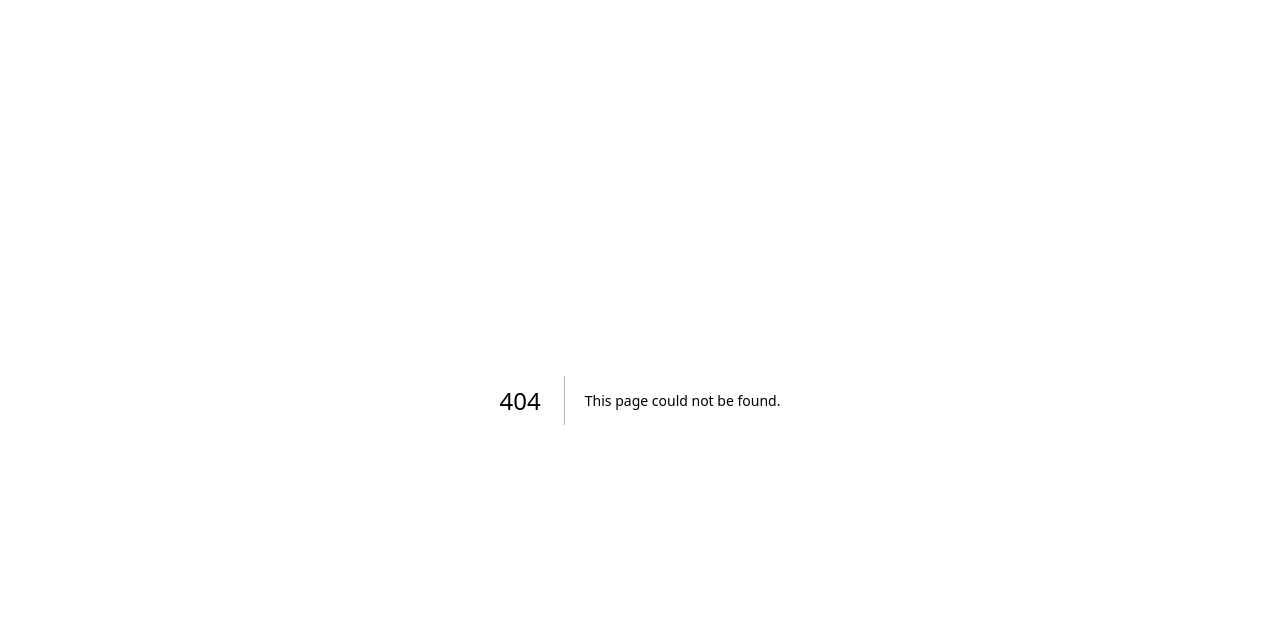
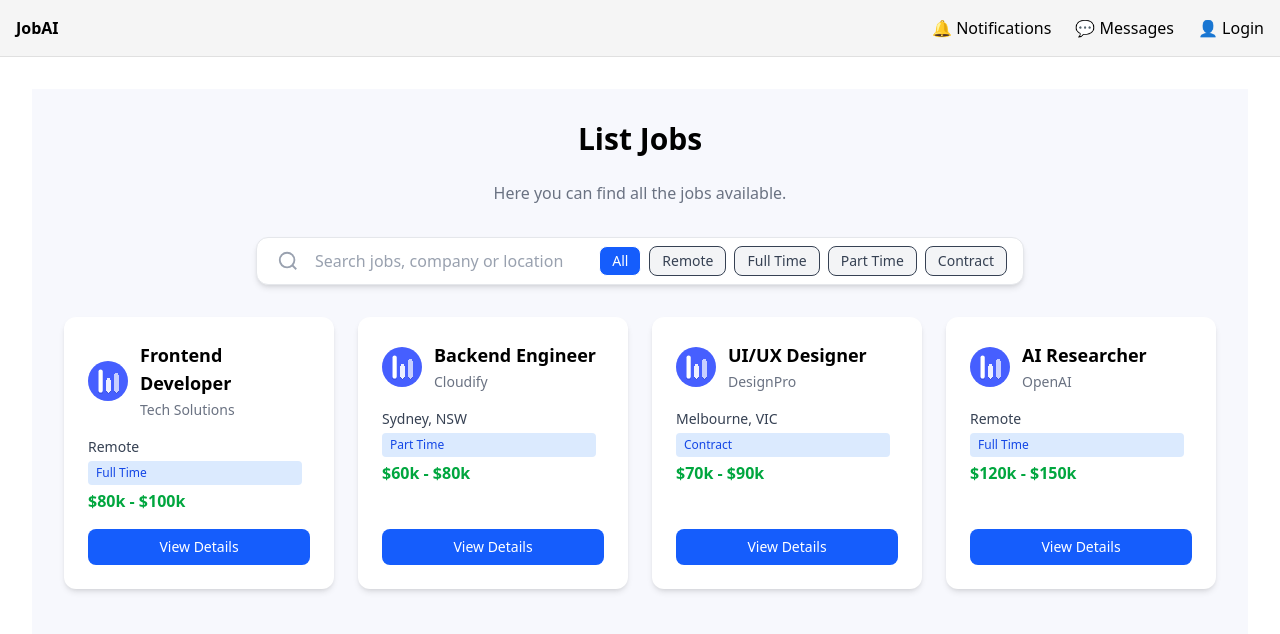
Before and after one commit to DevWorld888/jobAI, a Next.js app: page /listJobs in a window 1280 px wide. Before the commit this address had no page. Shown: the top 634 px of the page. Built offline with nearby package versions, Linux system fonts and the light colour scheme.

Commit message:
fix list jobs

```diff
--- /dev/null
+++ b/src/app/(JobsListGroup)/layout.tsx
@@ -0,0 +1,36 @@
+import React, { ReactNode } from "react";
+
+type LayoutProps = {
+    children: ReactNode;
+};
+
+const Header: React.FC = () => (
+    <header style={{
+        display: "flex",
+        justifyContent: "space-between",
+        alignItems: "center",
+        padding: "1rem",
+        background: "#f5f5f5",
+        borderBottom: "1px solid #e0e0e0"
+    }}>
+        <div>
+            <strong>JobAI</strong>
+        </div>
+        <div style={{ display: "flex", gap: "1.5rem" }}>
+            <span>🔔 Notifications</span>
+            <span>💬 Messages</span>
+            <span>👤 Login</span>
+        </div>
+    </header>
+);
+
+const Layout: React.FC<LayoutProps> = ({ children }) => (
+    <div>
+        <Header />
+        <main style={{ padding: "2rem" }}>
+            {children}
+        </main>
+    </div>
+);
+
+export default Layout;
--- /dev/null
+++ b/src/app/(JobsListGroup)/listJobs/page.tsx
@@ -0,0 +1,156 @@
+'use client'
+
+import { useState } from 'react';
+// Ejemplo de datos de trabajos
+const jobs = [
+  {
+    id: 1,
+    title: "Frontend Developer",
+    company: "Tech Solutions",
+    location: "Remote",
+    type: "Full Time",
+    salary: "$80k - $100k",
+    logo: "/images/logo/logo-icon.svg",
+  },
+  {
+    id: 2,
+    title: "Backend Engineer",
+    company: "Cloudify",
+    location: "Sydney, NSW",
+    type: "Part Time",
+    salary: "$60k - $80k",
+    logo: "/images/logo/logo-icon.svg",
+  },
+  {
+    id: 3,
+    title: "UI/UX Designer",
+    company: "DesignPro",
+    location: "Melbourne, VIC",
+    type: "Contract",
+    salary: "$70k - $90k",
+    logo: "/images/logo/logo-icon.svg",
+  },
+  {
+    id: 4,
+    title: "AI Researcher",
+    company: "OpenAI",
+    location: "Remote",
+    type: "Full Time",
+    salary: "$120k - $150k",
+    logo: "/images/logo/logo-icon.svg",
+  },
+];
+
+export default function Page() {
+  const [search, setSearch] = useState('');
+  const [filter, setFilter] = useState<'All' | 'Remote' | 'Full Time' | 'Part Time' | 'Contract'>('All');
+
+  const filteredJobs = jobs.filter(job => {
+    const matchesSearch =
+      job.title.toLowerCase().includes(search.toLowerCase()) ||
+      job.company.toLowerCase().includes(search.toLowerCase()) ||
+      job.location.toLowerCase().includes(search.toLowerCase());
+    const matchesFilter =
+      filter === 'All' ||
+      (filter === 'Remote' && job.location.toLowerCase() === 'remote') ||
+      (filter === 'Full Time' && job.type === 'Full Time') ||
+      (filter === 'Part Time' && job.type === 'Part Time') ||
+      (filter === 'Contract' && job.type === 'Contract');
+    return matchesSearch && matchesFilter;
+  });
+
+  return (
+    <div className="min-h-screen bg-[#f7f8fd] px-4 py-8">
+      <div className="max-w-6xl mx-auto">
+        <h1 className="text-3xl font-bold text-center mb-6">List Jobs</h1>
+        <p className="text-center text-gray-500 mb-8">Here you can find all the jobs available.</p>
+        {/* Search and Filters */}
+        <form
+          className="w-full max-w-3xl mx-auto flex flex-col sm:flex-row items-center bg-white rounded-xl shadow-md border border-gray-200 px-4 py-2 mb-8 gap-2"
+          onSubmit={e => e.preventDefault()}
+        >
+          <span className="text-gray-400 pl-1 pr-2">
+            <svg width="22" height="22" fill="none" stroke="currentColor" strokeWidth="2" viewBox="0 0 24 24">
+              <circle cx="11" cy="11" r="8" />
+              <line x1="21" y1="21" x2="16.65" y2="16.65" />
+            </svg>
+          </span>
+          <input
+            type="text"
+            placeholder="Search jobs, company or location"
+            className="flex-1 outline-none bg-transparent text-gray-700 placeholder-gray-400 text-base"
+            value={search}
+            onChange={e => setSearch(e.target.value)}
+          />
+          <div className="flex gap-2 flex-wrap mt-2 sm:mt-0">
+            <button
+              type="button"
+              className={`px-3 py-1 rounded-lg text-sm font-medium border ${filter === 'All' ? 'bg-blue-600 text-white' : 'bg-gray-100 text-gray-700'} hover:bg-blue-500 hover:text-white transition`}
+              onClick={() => setFilter('All')}
+            >
+              All
+            </button>
+            <button
+              type="button"
+              className={`px-3 py-1 rounded-lg text-sm font-medium border ${filter === 'Remote' ? 'bg-blue-600 text-white' : 'bg-gray-100 text-gray-700'} hover:bg-blue-500 hover:text-white transition`}
+              onClick={() => setFilter('Remote')}
+            >
+              Remote
+            </button>
+            <button
+              type="button"
+              className={`px-3 py-1 rounded-lg text-sm font-medium border ${filter === 'Full Time' ? 'bg-blue-600 text-white' : 'bg-gray-100 text-gray-700'} hover:bg-blue-500 hover:text-white transition`}
+              onClick={() => setFilter('Full Time')}
+            >
+              Full Time
+            </button>
+            <button
+              type="button"
+              className={`px-3 py-1 rounded-lg text-sm font-medium border ${filter === 'Part Time' ? 'bg-blue-600 text-white' : 'bg-gray-100 text-gray-700'} hover:bg-blue-500 hover:text-white transition`}
+              onClick={() => setFilter('Part Time')}
+            >
+              Part Time
+            </button>
+            <button
+              type="button"
+              className={`px-3 py-1 rounded-lg text-sm font-medium border ${filter === 'Contract' ? 'bg-blue-600 text-white' : 'bg-gray-100 text-gray-700'} hover:bg-blue-500 hover:text-white transition`}
+              onClick={() => setFilter('Contract')}
+            >
+              Contract
+            </button>
+          </div>
+        </form>
+        {/* Cards */}
+        <div className="grid grid-cols-1 sm:grid-cols-2 lg:grid-cols-3 xl:grid-cols-4 gap-6">
+          {filteredJobs.length === 0 && (
+            <div className="col-span-full text-center text-gray-400 py-12">
+              No jobs found.
+            </div>
+          )}
+          {filteredJobs.map(job => (
+            <div
+              key={job.id}
+              className="bg-white rounded-xl shadow-md p-6 flex flex-col hover:shadow-lg transition-shadow duration-200"
+            >
+              <div className="flex items-center gap-3 mb-4">
+                <img src={job.logo} alt={job.company} className="w-10 h-10 rounded-full bg-gray-100" />
+                <div>
+                  <h2 className="text-lg font-semibold">{job.title}</h2>
+                  <span className="text-sm text-gray-500">{job.company}</span>
+                </div>
+              </div>
+              <div className="flex flex-col gap-1 mb-4">
+                <span className="text-gray-700 text-sm">{job.location}</span>
+                <span className="inline-block text-xs px-2 py-1 bg-blue-100 text-blue-700 rounded mr-2">{job.type}</span>
+                <span className="text-green-600 font-semibold">{job.salary}</span>
+              </div>
+              <button className="mt-auto px-4 py-2 bg-blue-600 text-white rounded-lg hover:bg-blue-700 transition-colors text-sm font-medium">
+                View Details
+              </button>
+            </div>
+          ))}
+        </div>
+      </div>
+    </div>
+  );
+}
--- a/src/app/layout/AppSidebar.tsx
+++ b/src/app/layout/AppSidebar.tsx
@@ -4,7 +4,21 @@ import Link from 'next/link';
 import { useSidebar } from '@/context/SidebarContext';
 import Image from 'next/image';
 
-import { Grid, ShoppingCart, Users, Settings, HelpCircle, ChevronDown, ChevronRight, Ellipsis, ChartPie, Box, Plug,ClipboardList,CircleUser  } from 'lucide-react';
+import { Grid,
+  ShoppingCart,
+  Users,
+  Settings,
+  HelpCircle,
+  ChevronDown,
+  ChevronRight,
+  Ellipsis,
+  ChartPie,
+  FileSearch2,
+  CloudUpload,
+  Box,
+  Plug,
+  ClipboardList,
+   CircleUser } from 'lucide-react';
 import { usePathname } from 'next/navigation';
 
 type NavItem = {
@@ -20,27 +34,37 @@ const navItems: NavItem[] = [
     name: "Dashboard",
     subItems: [{ name: "Ecommerce", path: "/", pro: false }],
   },
+  // {
+  //   icon: ShoppingCart,
+  //   name: "Products",
+  //   subItems: [
+  //     { name: "List", path: "/products", pro: false },
+  //     { name: "Add New", path: "/products/new", pro: true, new: true },
+  //   ],
+  // },
   {
-    icon: ShoppingCart,
-    name: "Products",
-    subItems: [
-      { name: "List", path: "/products", pro: false },
-      { name: "Add New", path: "/products/new", pro: true, new: true },
-    ],
+    icon: FileSearch2,
+    name: "Browse a job",
+    path: "/seeker/jobs",
   },
   {
     icon: ClipboardList,
-    name: "Browse Jobs",
-    path: "/jobs",
+    name: "My Applications",
+    path: "/my-applications",
   },
   {
-    icon: Settings,
-    name: "Settings",
-    subItems: [
-      { name: "General", path: "/settings/general", pro: false },
-      { name: "Security", path: "/settings/security", pro: true },
-    ],
+    icon: CloudUpload,
+    name: "Upload Resume",
+    path: "/upload-resume",
   },
+  // {
+  //   icon: Settings,
+  //   name: "Settings",
+  //   subItems: [
+  //     { name: "General", path: "/settings/general", pro: false },
+  //     { name: "Security", path: "/settings/security", pro: true },
+  //   ],
+  // },
   {
     icon: HelpCircle,
     name: "User profile",
@@ -49,17 +73,17 @@ const navItems: NavItem[] = [
 ];
 
 const othersItems: NavItem[] = [
-  {
-    icon: ChartPie,
-    name: "Charts",
-    subItems: [
-      { name: "Line Chart", path: "/line-chart", pro: false },
-      { name: "Bar Chart", path: "/bar-chart", pro: false },
-    ],
-  },
+  // {
+  //   icon: ChartPie,
+  //   name: "Charts",
+  //   subItems: [
+  //     { name: "Line Chart", path: "/line-chart", pro: false },
+  //     { name: "Bar Chart", path: "/bar-chart", pro: false },
+  //   ],
+  // },
   {
     icon: Box,
-    name: "UI Elements",
+    name: "Tools",
     subItems: [
       { name: "Alerts", path: "/alerts", pro: false },
       { name: "Avatar", path: "/avatars", pro: false },
@@ -90,7 +114,7 @@ const AppSidebar: React.FC = () => {
       [name]: !prev[name]
     }));
   };
- const renderMenu = (menu: NavItem[],sectionTitle: string) => {
+  const renderMenu = (menu: NavItem[], sectionTitle: string) => {
     return (<>
       <h2 className={`mb-4 text-xs uppercase flex leading-[20px] text-gray-400 ${!isExpanded && !isHovered
         ? "lg:justify-center"
@@ -110,7 +134,7 @@ const AppSidebar: React.FC = () => {
               <div>
                 <button
                   onClick={() => toggleSubMenu(item.name)}
-                  className="flex items-center justify-between w-full px-3 py-2 text-left rounded-md hover:bg-gray-500 hover:bg-opacity-10 transition-colors"
+                  className="flex items-center justify-between w-full py-2 text-left rounded-md hover:bg-gray-500 hover:bg-opacity-10 transition-colors"
                 >
                   <div className="flex items-center">
                     <item.icon className={`${isExpanded || isHovered || isMobileOpen ? "w-5 h-5 mr-3 text" : "text-gray-600"} `} />
@@ -157,9 +181,9 @@ const AppSidebar: React.FC = () => {
               /* Regular item without subitems */
               <a
                 href={item.path}
-                className="flex items-center px-3 py-2 rounded-md  hover:bg-gray-500 hover:bg-opacity-10 transition-colors"
+                className="flex items-center  py-2 rounded-md  hover:bg-gray-500 hover:bg-opacity-10 transition-colors"
               >
-                <item.icon className={`${isExpanded || isHovered || isMobileOpen ? "w-5 h-5 mr-3 text" : "text-gray-600"} `} />
+                <item.icon className={`${isExpanded || isHovered || isMobileOpen ? "w-5 h-5 mr-3 " : " text-gray-600"} `} />
                 <span>
                   {(isExpanded || isHovered || isMobileOpen) && (
                     <span className={`menu-item-text`}>{item.name}</span>
--- a/src/app/page.tsx
+++ b/src/app/page.tsx
@@ -11,7 +11,7 @@ export default function Home() {
     <>
       {/* Header superior */}
       <header className="w-full flex items-center justify-between px-4 py-3 bg-white dark:bg-gray-900 border-b border-gray-200 dark:border-gray-800">
-        {/* Logo */}
+
         <div className="flex items-center gap-2">
           <Image
             src="/images/logo/logo-icon.svg"
@@ -24,8 +24,8 @@ export default function Home() {
             JOBAI
           </span>
         </div>
-        {/* Menú */}
-        <nav className="flex-1 flex justify-center">
+
+        {/* <nav className="flex-1 flex justify-center">
           <ul className="flex gap-6">
             <li>
               <a
@@ -45,7 +45,7 @@ export default function Home() {
             </li>
           </ul>
         </nav>
-        {/* Login */}
+
         <div>
           <a
             href="#"
@@ -53,16 +53,16 @@ export default function Home() {
           >
             Login
           </a>
-        </div>
+        </div> */}
       </header>
       <main className="min-h-screen p-6 flex flex-col items-center justify-center bg-gray-50">
         <section className="text-center w-full  min-h-[40vh] md:min-h-[40vh] py-6 flex flex-col  items-center space-y-6">
           <h1 className="text-4xl md:text-5xl font-bold mb-6">Find your dream job. Powered by AI.</h1>
-          <form
+          {/* <form
             className="w-full max-w-3xl mx-auto flex items-center bg-white rounded-xl shadow-md border border-gray-200 px-4 py-2 mt-4 gap-2"
-            onSubmit={e => { e.preventDefault(); /* handle search here */ }}
+
           >
-            {/* Icono de búsqueda */}
+
             <span className="text-gray-400 pl-1 pr-2">
               <svg width="22" height="22" fill="none" stroke="currentColor" strokeWidth="2" viewBox="0 0 24 24">
                 <circle cx="11" cy="11" r="8" />
@@ -74,9 +74,9 @@ export default function Home() {
               placeholder="Job title, keywords or company"
               className="flex-1 outline-none bg-transparent text-gray-700 placeholder-gray-400 text-base"
             />
-            {/* Separador */}
+
             <span className="h-6 w-px bg-gray-200 mx-3 hidden sm:inline-block"></span>
-            {/* Icono de ubicación y texto */}
+
             <span className="flex items-center gap-1 text-gray-700">
               <svg width="18" height="18" fill="none" stroke="currentColor" strokeWidth="2" viewBox="0 0 24 24">
                 <path d="M12 21c-4.418 0-8-7.163-8-10a8 8 0 1 1 16 0c0 2.837-3.582 10-8 10z" />
@@ -84,21 +84,26 @@ export default function Home() {
               </svg>
               <span className="text-base">Sydney NSW</span>
             </span>
-            {/* Botón */}
+
             <button
               type="submit"
               className="ml-auto bg-blue-700 hover:bg-blue-800 text-white font-semibold px-6 py-2 rounded-lg transition-colors text-base"
+              onClick={(e) => {
+                e.preventDefault();
+                router.push("/listJobs");
+              }
+              }
             >
               Find jobs
             </button>
-          </form>
+          </form> */}
           <p className="text-muted-foreground text-lg motion-preset-focus">
             JobMatch connects job seekers and recruiters using intelligent matching.
           </p>
           <div className="flex flex-col sm:flex-row gap-4 justify-center">
             <Button className="w-full sm:w-auto bg-black text-white hover:bg-gray-800 active:bg-gray-900 transition-transform transform hover:scale-105 active:scale-95 focus:ring-2 focus:ring-gray-500 focus:ring-offset-2"
               onClick={() => {
-                router.push("/login");
+                router.push("/listJobs");
               }}
             >Get Started</Button>
             <Button variant="outline" className="w-full sm:w-auto transition-transform transform hover:scale-105 active:scale-95 focus:ring-2 focus:ring-blue-500">Post a Job</Button>
```
